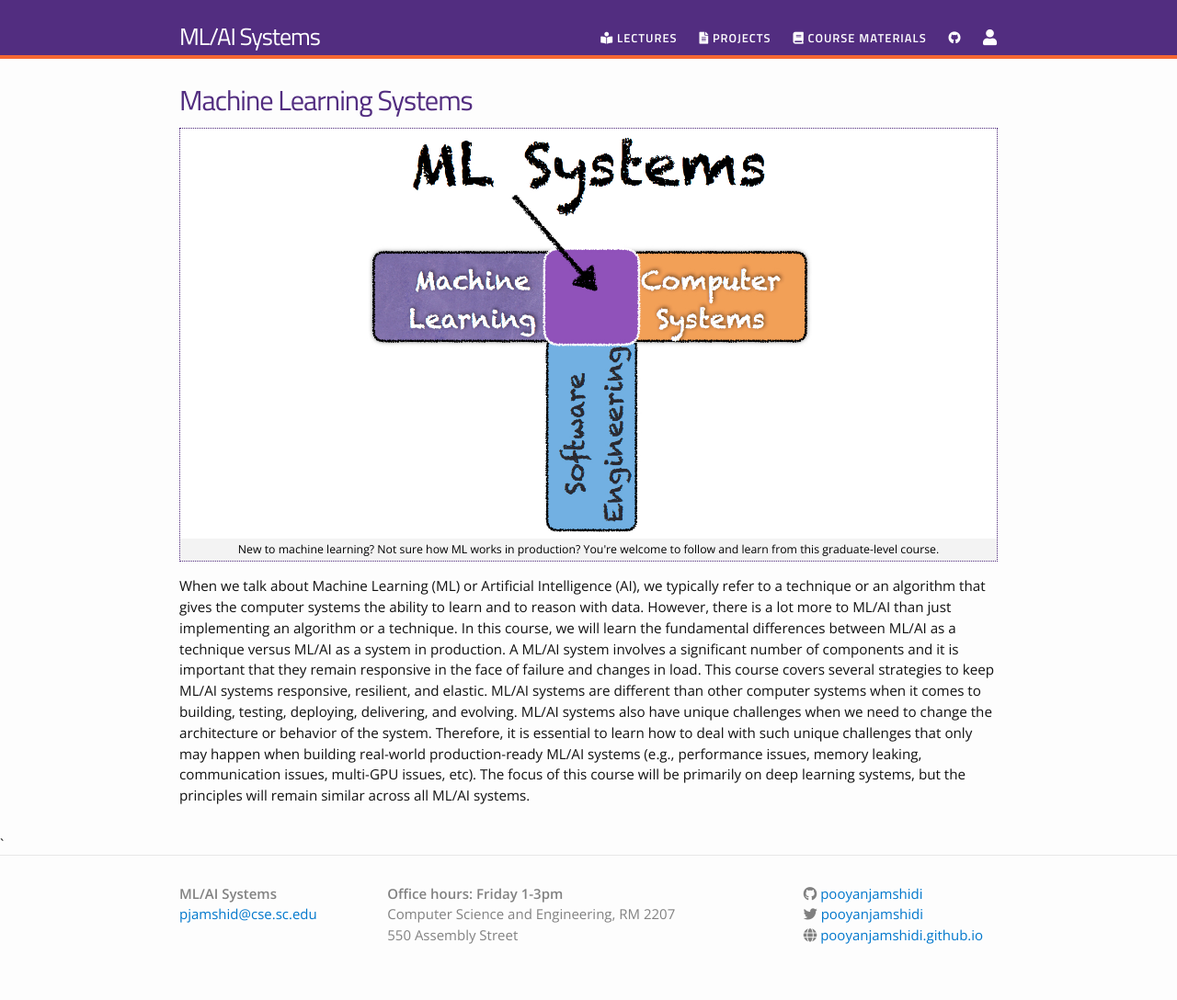
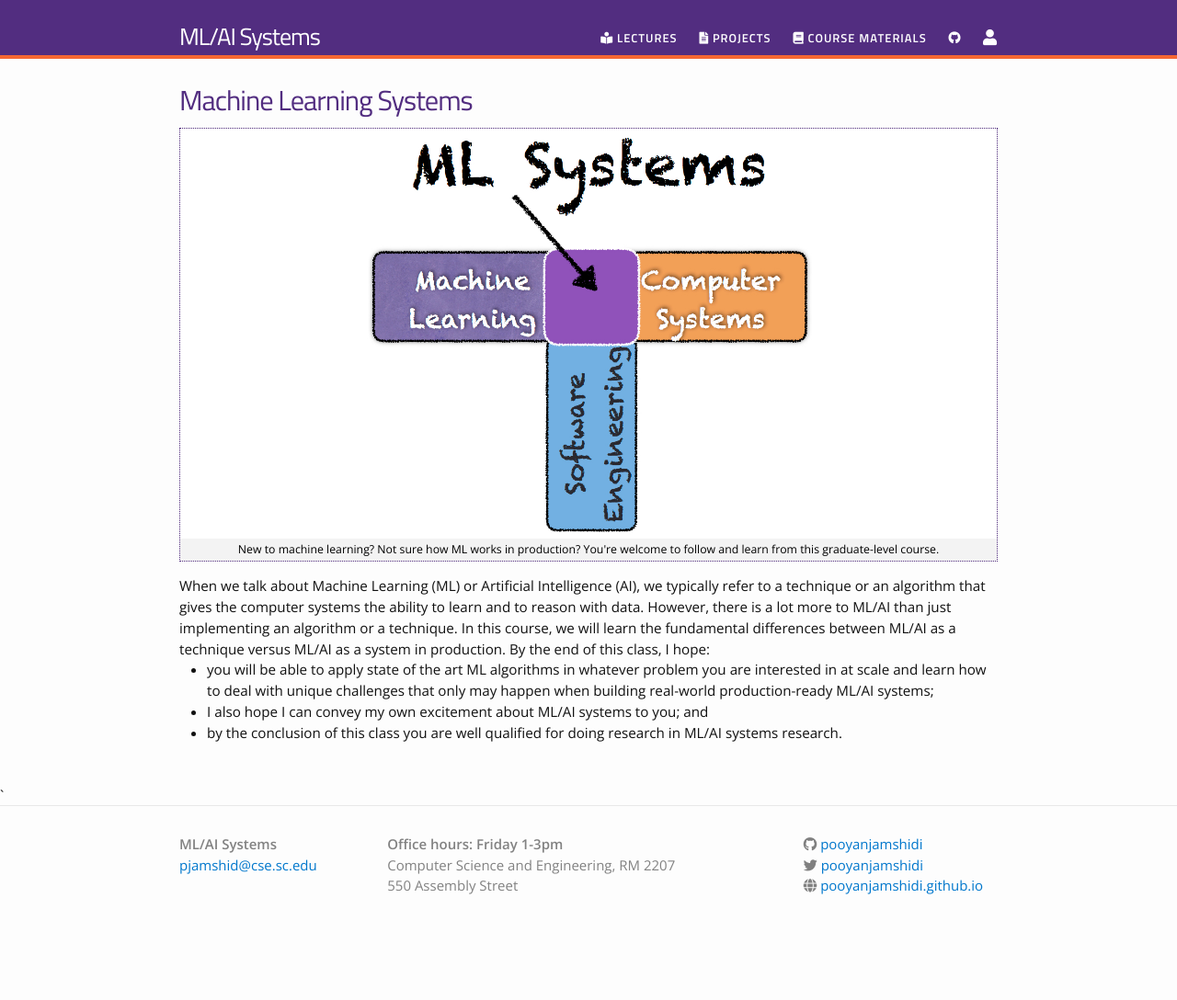
Before and after one commit to pooyanjamshidi/mls, a Jekyll site: the page built from index.html, in a window 1280 px wide. Shown: the whole page at 92% size. Built offline with Jekyll 4.4.1, drawn with Linux system fonts in a browser that asks for light colours; nearby versions of some CDN libraries; after the commit the page ends 1035 px from its top, so only the background shows below that.

Commit message:
updated goals

```diff
--- a/_config.yml
+++ b/_config.yml
@@ -2,7 +2,8 @@
 title: ML/AI Systems
 subtitle: Machine Learning Systems
 email: pjamshid@cse.sc.edu
-description: "When we talk about Machine Learning (ML) or Artificial Intelligence (AI), we typically refer to a technique or an algorithm that gives the computer systems the ability to learn and to reason with data. However, there is a lot more to ML/AI than just implementing an algorithm or a technique. In this course, we will learn the fundamental differences between ML/AI as a technique versus ML/AI as a system in production. A ML/AI system involves a significant number of components and it is important that they remain responsive in the face of failure and changes in load. This course covers several strategies to keep ML/AI systems responsive, resilient, and elastic. ML/AI systems are different than other computer systems when it comes to building, testing, deploying, delivering, and evolving. ML/AI systems also have unique challenges when we need to change the architecture or behavior of the system. Therefore, it is essential to learn how to deal with such unique challenges that only may happen when building real-world production-ready ML/AI systems (e.g., performance issues, memory leaking, communication issues, multi-GPU issues, etc). The focus of this course will be primarily on deep learning systems, but the principles will remain similar across all ML/AI systems."
+description: "When we talk about Machine Learning (ML) or Artificial Intelligence (AI), we typically refer to a technique or an algorithm that gives the computer systems the ability to learn and to reason with data. However, there is a lot more to ML/AI than just implementing an algorithm or a technique. In this course, we will learn the fundamental differences between ML/AI as a technique versus ML/AI as a system in production."
+learning_goals: "By the end of this class, I hope: (i) you will be able to apply state of the art ML algorithms in whatever problem you are interested in at scale and learn how to deal with unique challenges that only may happen when building real-world production-ready ML/AI systems; (ii) I also hope I can convey my own excitement about ML/AI systems to you, and (iii) by the conclusion of this class you are well qualified for doing research in ML/AI systems research."
 office_hours: "Friday 1-3pm"
 
 baseurl: "" # the subpath of your site, e.g. /blog/
--- a/_data/lectures.yml
+++ b/_data/lectures.yml
@@ -28,7 +28,7 @@
   dirname: lectures
   tldr: "This lecture studies RNNs and LSTM architectures for predicting rare events."
 
-- title: "Lecture 7 (Oct 16): Instrinsic Dimension"
+- title: "Lecture 7 (Oct 16): Intrinsic Dimension"
   filename: mls07
   dirname: lectures
   tldr: "This lecture introduces the concept of instrinsic dimension and its implications for model compression."
--- a/index.html
+++ b/index.html
@@ -12,4 +12,11 @@ layout: default
 
 {{ site.description }}
 
+By the end of this class, I hope:
+<ul>
+  <li>you will be able to apply state of the art ML algorithms in whatever problem you are interested in at scale and learn how to deal with unique challenges that only may happen when building real-world production-ready ML/AI systems;</li>
+  <li>I also hope I can convey my own excitement about ML/AI systems to you; and </li>
+  <li>by the conclusion of this class you are well qualified for doing research in ML/AI systems research.</li>
+</ul>
+
 </div>
```
Also changed, not shown: 10 other files.
